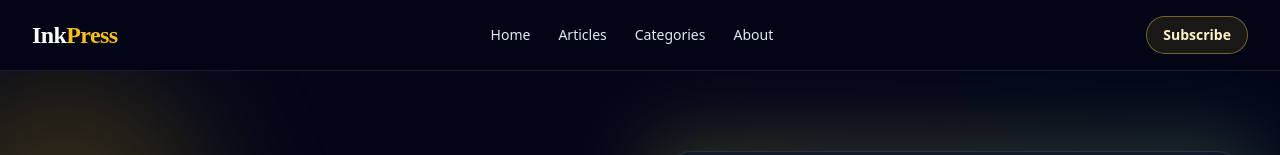
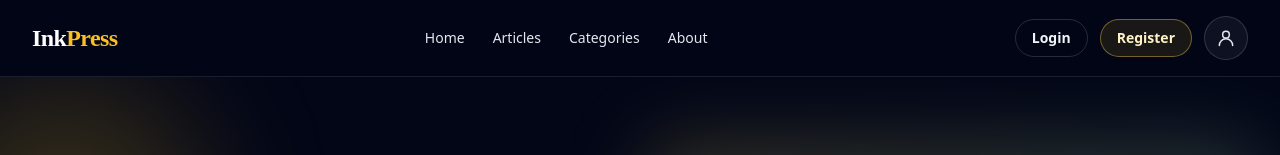
Before and after one commit to sarvagya-tech/social-web, a React (Vite) app in the folder Frontend/vite-project/: page / in a window 1280 px wide. Shown: the top 155 px of the page. Built offline with nearby package versions, Linux system fonts and the light colour scheme; no server answers.

Commit message:
feat: Update NavBar to use Link components for navigation and add login/register buttons

```diff
--- a/Frontend/vite-project/src/components/NavBar.jsx
+++ b/Frontend/vite-project/src/components/NavBar.jsx
@@ -1,19 +1,24 @@
+import { Link } from 'react-router-dom';
+import Register from '../pages/Register';
+import { useState } from 'react';
+
 function NavBar() {
+  const [avatar,setavatar] = useState(null);
   return (
     <nav className="sticky top-0 z-50 border-b border-white/10 bg-slate-950/85 backdrop-blur-xl">
       <div className="mx-auto flex w-full max-w-7xl items-center justify-between px-4 py-4 sm:px-8">
-        <a
-          href="#"
+        <Link
+          to="/"
           className="text-2xl font-black tracking-tight text-white [font-family:'Playfair_Display',serif]"
         >
           Ink<span className="text-amber-400">Press</span>
-        </a>
+        </Link>
 
         <ul className="hidden items-center gap-7 text-sm font-medium text-slate-200 md:flex">
           <li>
-            <a className="transition hover:text-amber-300" href="#">
+            <Link className="transition hover:text-amber-300" to="/">
               Home
-            </a>
+            </Link>
           </li>
           <li>
             <a className="transition hover:text-amber-300" href="#">
@@ -32,9 +37,41 @@ function NavBar() {
           </li>
         </ul>
 
-        <button className="rounded-full border border-amber-300/40 bg-amber-400/10 px-4 py-2 text-sm font-semibold text-amber-100 transition hover:bg-amber-400 hover:text-slate-950">
-          Subscribe
-        </button>
+        <div className="flex items-center gap-3">
+          <Link
+            to="/login"
+            className="hidden rounded-full border border-white/15 px-4 py-2 text-sm font-semibold text-slate-100 transition hover:border-amber-300/50 hover:text-amber-200 sm:inline-flex"
+          >
+            Login
+          </Link>
+          <Link
+            to="/register"
+            className="rounded-full border border-amber-300/40 bg-amber-400/10 px-4 py-2 text-sm font-semibold text-amber-100 transition hover:bg-amber-400 hover:text-slate-950"
+          >
+            Register
+          </Link>
+          <button
+            type="button"
+            aria-label="Profile"
+            className="flex h-11 w-11 items-center justify-center rounded-full border border-white/15 bg-white/5 text-slate-200 transition hover:border-amber-300/50 hover:bg-amber-400/10 hover:text-amber-200"
+          >
+            <span className="sr-only"
+            >Profile</span>
+            <svg
+              className="h-5 w-5"
+              viewBox="0 0 24 24"
+              fill="none"
+              stroke="currentColor"
+              strokeWidth="1.8"
+              strokeLinecap="round"
+              strokeLinejoin="round"
+
+            >
+              <path d="M20 21a8 8 0 0 0-16 0" />
+              <circle cx="12" cy="8" r="4" />
+            </svg>
+          </button>
+        </div>
       </div>
     </nav>
   );
```
